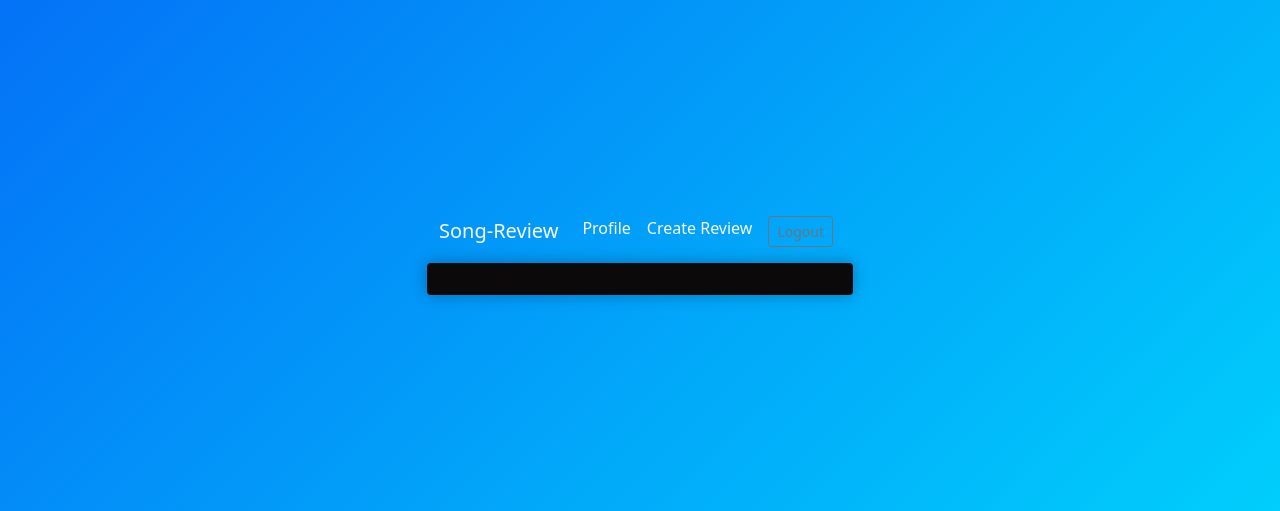
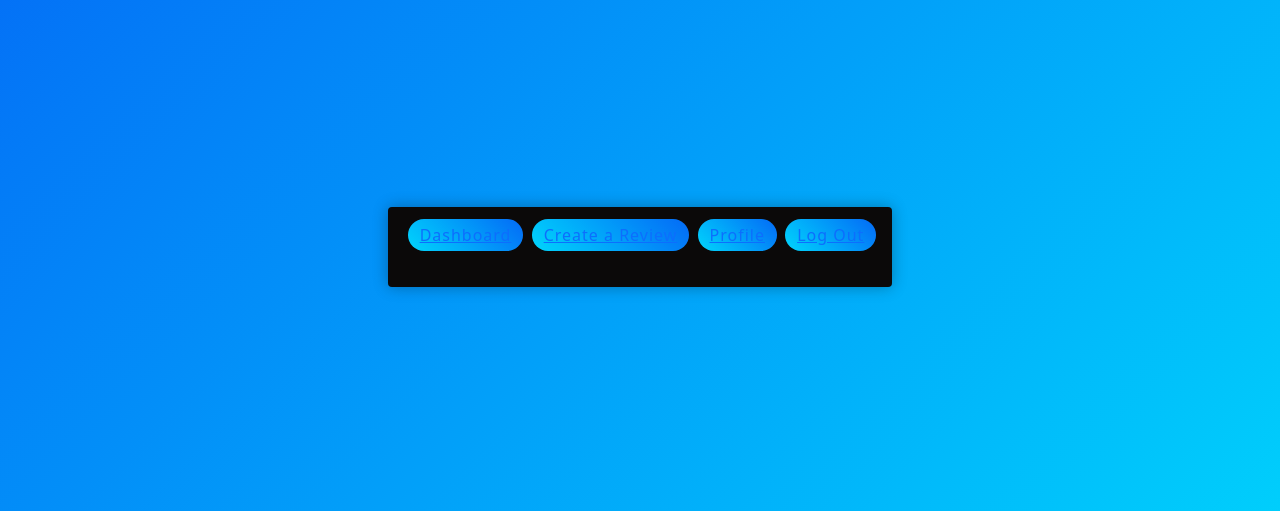
Before and after one commit to Adrianmorales1/song-review, a Flask app: page /dashboard in a window 1280 px wide. Shown: the part 153-664 px from the top of the page. Run offline with Flask 2, Linux system fonts and the light colour scheme; the visitor is signed in with stand-in values (Sample User, id 1); data that the repository does not hold is empty.

Commit message:
bootstrap editing

```diff
--- a/flask_app/controllers/users.py
+++ b/flask_app/controllers/users.py
@@ -78,7 +78,7 @@ def update_profile():
         'email': request.form['email'],
     }
     User.update_user(data)
-    return redirect('/dashboard')
+    return redirect('/profile/page')
 
 @app.route('/profile/page')
 def profile_page():
--- a/flask_app/templates/home_page.html
+++ b/flask_app/templates/home_page.html
@@ -10,28 +10,16 @@
 </head>
 <body>
     <div>
-        <nav class="navbar navbar-expand-lg">
-        <div class="container-fluid">
-          <a class="navbar-brand text-light" href="/track/search">Song-Review</a>
-          <button class="navbar-toggler" type="button" data-bs-toggle="collapse" data-bs-target="#navbarSupportedContent" aria-controls="navbarSupportedContent" aria-expanded="false" aria-label="Toggle navigation">
-            <span class="navbar-toggler-icon"></span>
-          </button>
-          <div class="collapse navbar-collapse" id="navbarSupportedContent">
-            <ul class="navbar-nav me-auto mb-2 mb-lg-0">
-              <li class="nav-item">
-                <a class="nav-link active text-light" aria-current="page" href="/edit_profile/{{session['user_id']}}">Profile</a>
-              </li>
-              <li class="nav-item">
-                <a class="nav-link active text-light" aria-current="page" href="/track/search">Create Review</a>
-              </li>
-              <li class="nav-item">
-                <a class="nav-link text-secondary" href="/reset"><button class="btn btn-sm btn-outline-secondary" type="button">Logout</button>
-                </a>
-            </li>
-          </div>
+    <div class = "container justify-content-center p-3">
+      <div class="flex-container">
+        <div class="align-right">
+            <a class="login" href="/dashboard">Dashboard</a>
+            <a class = "login" href="/track/search">Create a Review</a>
+            <a class = "login" href="/profile/page">Profile</a>
+            <a class="login" href="/reset">Log Out</a>
         </div>
-      </nav>
-    <div class = "container justify-content-center p-3">
+        <br>
+    </div>
     <div class = "text-center">
 
             {% for review in all_reviews%}
--- a/flask_app/templates/search_song.html
+++ b/flask_app/templates/search_song.html
@@ -15,7 +15,9 @@
         <div class="flex-container">
             <div class="align-right">
                 <a class="login" href="/dashboard">Dashboard</a>
-                <a class="login" href="/logout">Log Out</a>
+                <a class = "login" href="/track/search">Create a Review</a>
+                <a class = "login" href="/profile/page">Profile</a>
+                <a class="login" href="/reset">Log Out</a>
             </div>
             <br>
         </div>
```
Also changed, not shown: flask_app/templates/edit_profile.html (+11 -13 lines), flask_app/templates/profile_page.html (+10 -0 lines).
